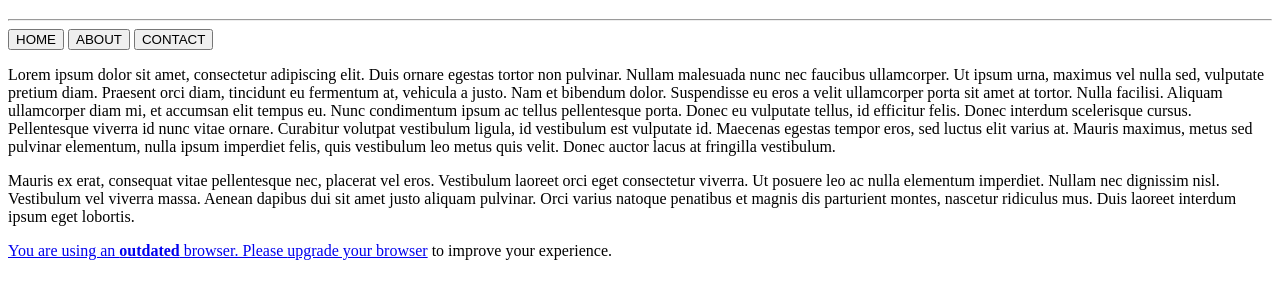
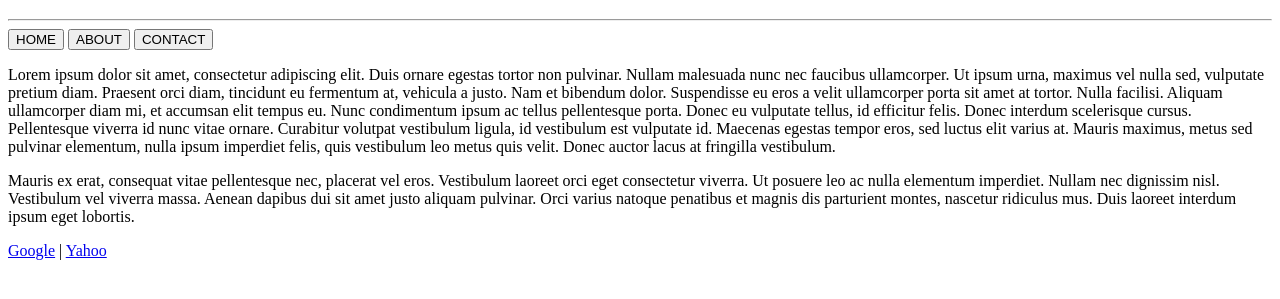
Before and after one commit to jogeorge-dotcom/hello-world, a plain HTML site: page test.html in a window 1280 px wide. Shown: the part 61-360 px from the top of the page. Drawn offline with Linux system fonts and the light colour scheme.

Commit message:
Update test.html

```diff
--- a/test.html
+++ b/test.html
@@ -22,7 +22,8 @@
         <p>Lorem ipsum dolor sit amet, consectetur adipiscing elit. Duis ornare egestas tortor non pulvinar. Nullam malesuada nunc nec faucibus ullamcorper. Ut ipsum urna, maximus vel nulla sed, vulputate pretium diam. Praesent orci diam, tincidunt eu fermentum at, vehicula a justo. Nam et bibendum dolor. Suspendisse eu eros a velit ullamcorper porta sit amet at tortor. Nulla facilisi. Aliquam ullamcorper diam mi, et accumsan elit tempus eu. Nunc condimentum ipsum ac tellus pellentesque porta. Donec eu vulputate tellus, id efficitur felis. Donec interdum scelerisque cursus. Pellentesque viverra id nunc vitae ornare. Curabitur volutpat vestibulum ligula, id vestibulum est vulputate id. Maecenas egestas tempor eros, sed luctus elit varius at. Mauris maximus, metus sed pulvinar elementum, nulla ipsum imperdiet felis, quis vestibulum leo metus quis velit. Donec auctor lacus at fringilla vestibulum.</p>
 
         <p>Mauris ex erat, consequat vitae pellentesque nec, placerat vel eros. Vestibulum laoreet orci eget consectetur viverra. Ut posuere leo ac nulla elementum imperdiet. Nullam nec dignissim nisl. Vestibulum vel viverra massa. Aenean dapibus dui sit amet justo aliquam pulvinar. Orci varius natoque penatibus et magnis dis parturient montes, nascetur ridiculus mus. Duis laoreet interdum ipsum eget lobortis.</p>
-            <a href="http://www.google.com" | <a href="www.yahoo.com"
+        <a href="https://www.google.com/">Google</a> </body> |
+        <a href="https://www.yahoo.com/">Yahoo</a>
         <!--[if lt IE 7]>
             <p class="browsehappy">You are using an <strong>outdated</strong> browser. Please <a href="#">upgrade your browser</a> to improve your experience.</p>
         <![endif]-->
```
